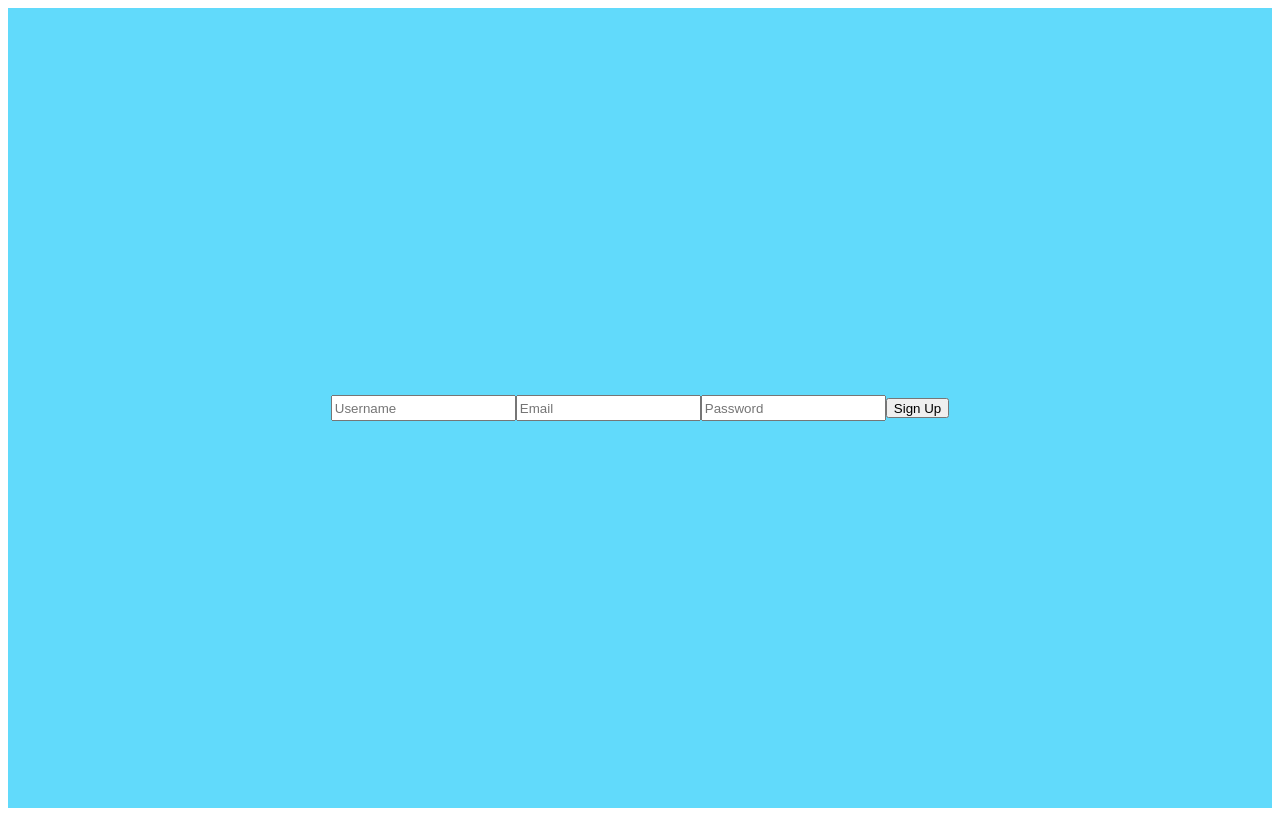
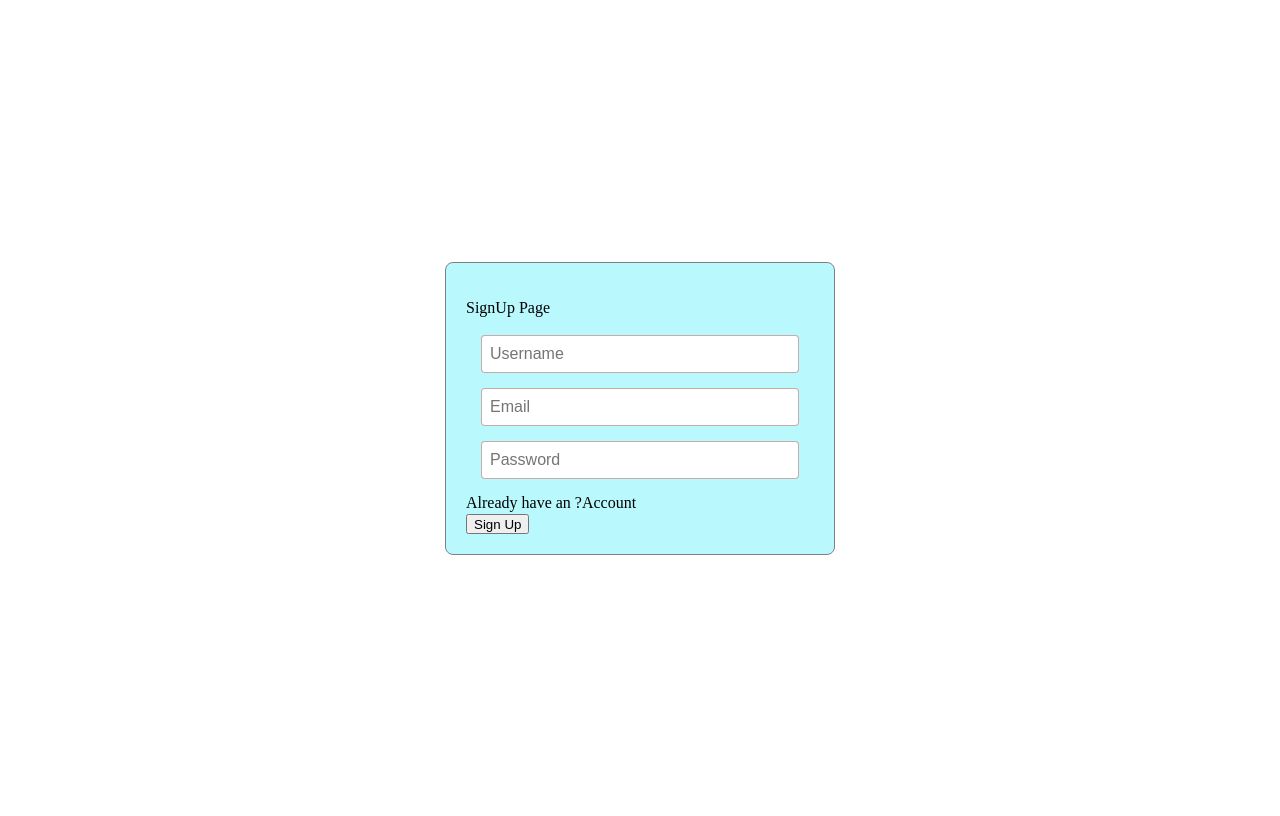
Before and after one commit to usman918dev/final-hackathon-SMIT, a React (Create React App) app in the folder event-management-platform/: page / in a window 1280 px wide. Built offline with nearby package versions, Linux system fonts and the light colour scheme; no server answers.

Commit message:
some-css

```diff
--- a/event-management-platform/src/App.css
+++ b/event-management-platform/src/App.css
@@ -32,19 +32,58 @@
   from {
     transform: rotate(0deg);
   }
+
   to {
     transform: rotate(360deg);
   }
 }
-.form{
+
+
+/* p {
+  font-family: sans-serif;
+  font-size: 1.8rem;
+} */
+.signupPage {
   display: flex;
   justify-content: center;
   align-items: center;
+  width: 100%;
   height: 100vh;
-  background-color: #61dafb;
+
 }
-.form > * {
+
+.form {
+  background-color: rgba(143, 245, 253, 0.623);
+  padding: 20px;
+  border-radius: 8px;
+  border: 1px solid grey;
+  backdrop-filter: blur(10);
+}
+
+.input {
+  /* height: 60px; */
+  font-size: 1rem;
+  padding: 8px;
+  width: 300px;
+  border: 1px solid rgba(115, 30, 30, 0.379) ;
+  border-radius: 4px;
+  margin: 15px;
+}
+.input:active{
+  border: none;
+}
+.input:focus{
+  border: 1.6px solid rgba(115, 30, 30, 0.379);
+  outline: none;
+  /* background-color: red; */
+}
+.form>* {
+  /* margin: 30px; */
   display: flex;
   height: 20px;
   width: 1;
 }
+.loginR{
+  text-align: center;
+  margin: auto;
+}
--- a/event-management-platform/src/pages/login/Login.js
+++ b/event-management-platform/src/pages/login/Login.js
@@ -14,7 +14,6 @@ const Login = () => {
     e.preventDefault();
 
     const resultAction = await dispatch(login({ email, password }));
-
     // Check if login was successful and navigate to home page
     if (login.fulfilled.match(resultAction)) {
       navigate('/home'); // Replace '/home' with your actual home route
--- a/event-management-platform/src/pages/signup/Signup.js
+++ b/event-management-platform/src/pages/signup/Signup.js
@@ -29,9 +29,12 @@ const Signup = () => {
   };
 
   return (
+    <div className='signupPage'>
       <form onSubmit={handleSubmit} className='form'>
         {/* Form Fields */}
+        <p>SignUp Page</p>
         <input
+          className='input'
           type="text"
           placeholder="Username"
           value={username}
@@ -39,19 +42,23 @@ const Signup = () => {
 
         />
         <input
+          className='input'
           type="email"
           placeholder="Email"
           value={email}
           onChange={(e) => setEmail(e.target.value)}
         />
         <input
+          className='input'
           type="password"
           placeholder="Password"
           value={password}
           onChange={(e) => setPassword(e.target.value)}
         />
+        <p className='loginR'>Already have an ?<a>Account</a></p>
         <button type="submit">Sign Up</button>
       </form>
+    </div>
   );
 };
 
```
Lines whose indentation alone changed are shown as unchanged.
